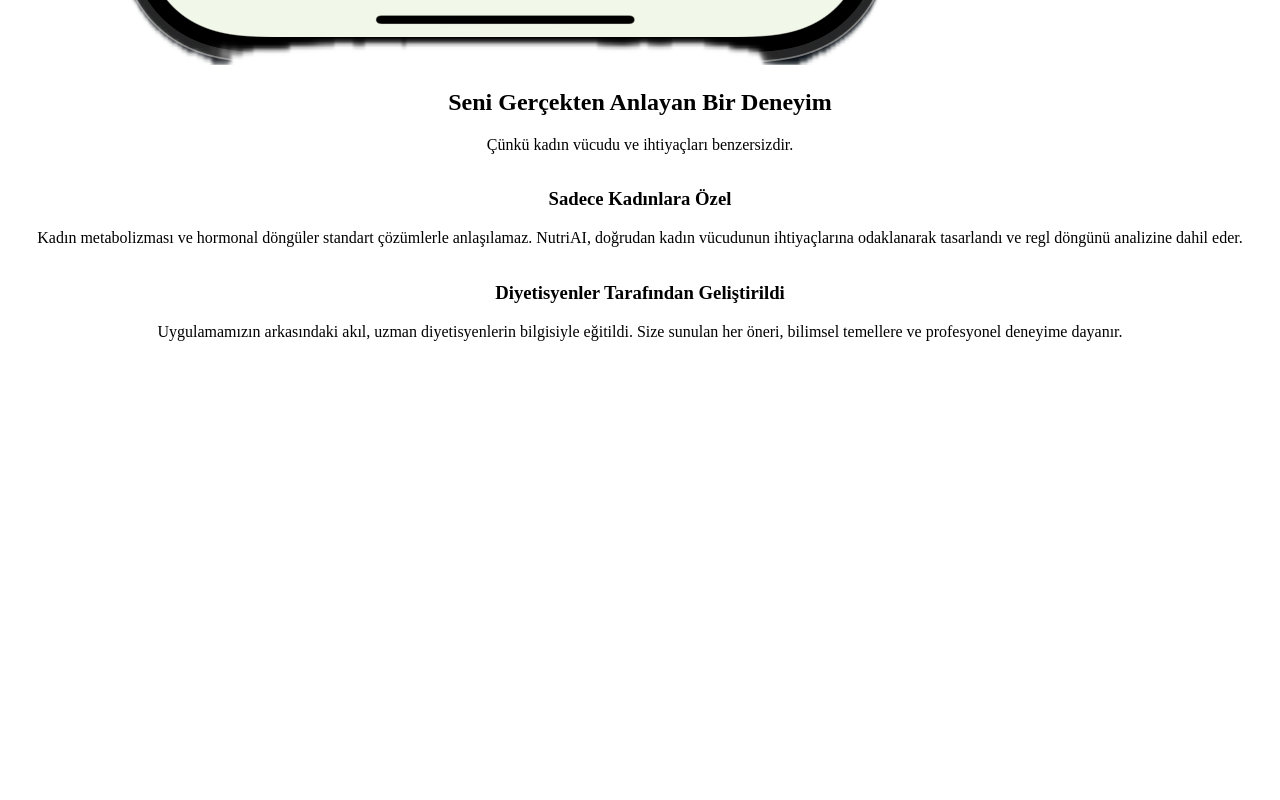
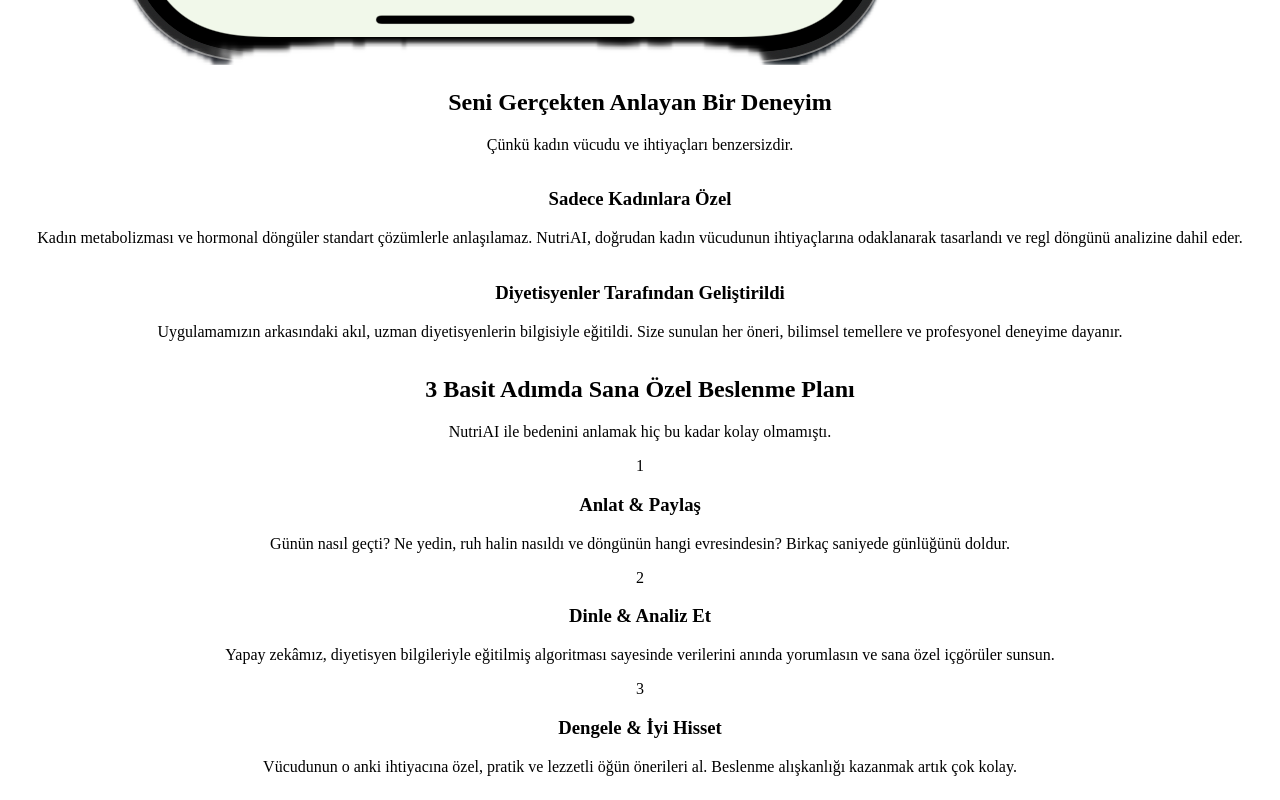
Before and after one commit to BerkeSeker0104/NutriAI-Web, a React (Vite) app in the folder nutriai-final/: page / in a window 1280 px wide. Shown: the part 2192-2992 px from the top of the page. Before the commit the page ends 2557 px from the top, so only its background shows below. Built offline with nearby package versions, Linux system fonts and the light colour scheme.

Commit message:
eni bölümü ana sayfamıza ekledim

```diff
--- a/nutriai-final/src/App.jsx
+++ b/nutriai-final/src/App.jsx
@@ -1,6 +1,7 @@
 import Hero from './components/Hero'
 import Navbar from './components/Navbar'
 import Trust from './components/Trust'
+import HowItWorks from './components/HowItWorks' // 1. Yeni bileşeni import et
 
 function App() {
   return (
@@ -9,6 +10,7 @@
       <main>
         <Hero />
         <Trust />
+        <HowItWorks /> {/* 2. Yeni bileşeni buraya ekle */}
       </main>
     </div>
   )
```
